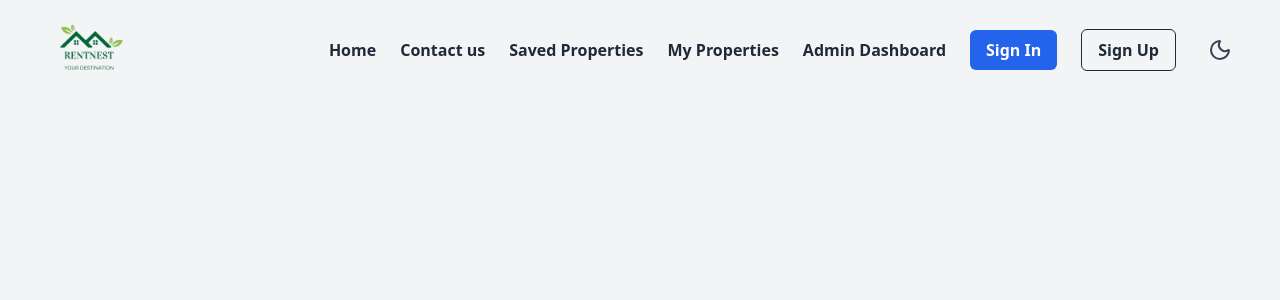
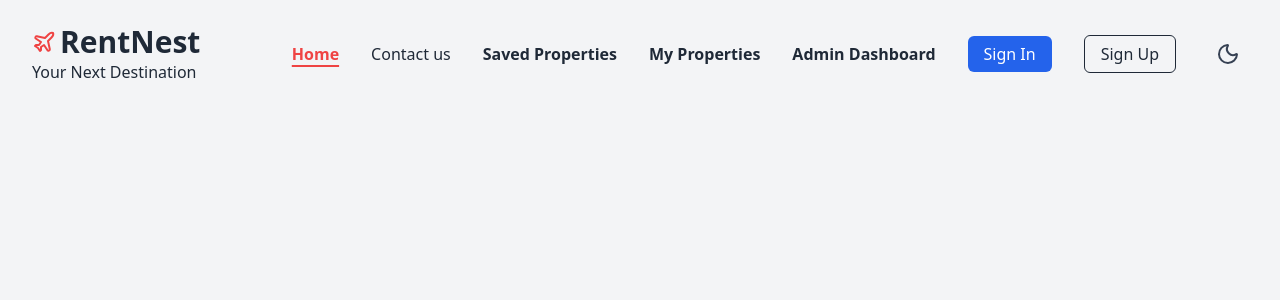
Before and after one commit to khanRabiul/rent-nest, a Next.js app in the folder frontend/: page / in a window 1280 px wide. Shown: the top 300 px of the page. Built offline with nearby package versions, Linux system fonts and the light colour scheme.

Commit message:
frontend() [Navbar.tsx, RentNestLogo.tsx] desktop and mobile menu issues fixed & added active stage, sepated logo component

```diff
--- /dev/null
+++ b/frontend/src/ui/additionals/RentNestLogo.tsx
@@ -0,0 +1,20 @@
+import { Plane } from "lucide-react";
+import Link from "next/link";
+
+const RentNestLogo = () => {
+  return (
+    <>
+
+      <Link href='/' className="flex-shrink-0">
+        <h1 className="text-xl lg:text-2xl xl:text-3xl font-bold inline-flex items-center gap-1">
+          <span className="text-[var(--secondary)] w-6 h-6">
+            <Plane />
+          </span>
+          RentNest</h1>
+        <p className="text-xs md:text-sm lg:text-base">Your Next Destination</p>
+      </Link>
+    </>
+  );
+};
+
+export default RentNestLogo;
--- a/frontend/src/ui/landingpage/Navbar.tsx
+++ b/frontend/src/ui/landingpage/Navbar.tsx
@@ -3,9 +3,9 @@
 import { useEffect, useState } from "react";
 import ThemeSwitcher from "../ThemeSwitcher";
 import Link from "next/link";
-import Image from "next/image";
 import { usePathname } from "next/navigation";
 import { X } from "lucide-react";
+import RentNestLogo from "../additionals/RentNestLogo";
 
 const Navbar = () => {
 
@@ -39,30 +39,34 @@ const Navbar = () => {
     <nav
       className={`fixed top-0 left-0 w-full z-50 transition-all duration-300 ease-in-out ${isScrolled ? 'bg-white/80 backdrop-filter backdrop-blur-lg shadow-lg' : 'bg-transparent'} text-[var(--foreground)]`}
     >
-      <div className="container flex items-center justify-between gap-8">
+      <div className="container flex items-center justify-between gap-6 text-sm xl:text-base py-4 lg:py-6 px-4 lg:px-8">
         {/* Logo on the left */}
-        <Link href='/' className="flex-shrink-0">
-          <Image src='/images/logo/rent-nest-tranparent.png' alt="RentNest Logo" width={100} height={40} />
-        </Link>
+        <div>
+          <RentNestLogo />
+        </div>
 
         {/* Desktop Menu and ThemeSwitcher on the right */}
         <div className="flex-1 flex items-center justify-end">
-          <div className="hidden lg:flex items-center gap-6">
-            <Link href='/' className="font-semibold hover:text-[var(--secondary)]">Home</Link>
-            <Link href='/contact-us' className="font-semibold hover:text-[var(--secondary)]">Contact us</Link>
+          <div className="hidden lg:flex items-center gap-4 lg:gap-6 xl:gap-8">
+            <Link href='/' className={`font-semibold hover:text-[var(--secondary)] ${pathname === '/' ? 'text-[var(--secondary)] underline underline-offset-5 decoration-2' : ''}`}>Home</Link>
+            <Link href='/contact-us' className={`font-medium hover:text-[var(--secondary)] ${pathname === '/contact-us' ? 'text-[var(--secondary)]  underline underline-offset-5 decoration-2' : ''}`}>Contact us</Link>
+
             {isLoggedIn && (
-              <Link href='/saved-properties' className="font-semibold hover:text-[var(--secondary)]">Saved Properties</Link>
+              <Link href='/saved-properties'className={`font-semibold hover:text-[var(--secondary)] ${pathname === '/saved-properties' ? 'text-[var(--secondary)] underline underline-offset-5 decoration-2' : ''}`}>Saved Properties</Link>
             )}
+
             {isLoggedIn && userRole === 'user' && (
-              <Link href='/landlord/dashboard' className="font-semibold hover:text-[var(--secondary)]">My Properties</Link>
+              <Link href='/landlord/dashboard' className={`font-semibold hover:text-[var(--secondary)] ${pathname === '/landlord/dashboard' ? 'text-[var(--secondary)] underline underline-offset-5 decoration-2' : ''}`}>My Properties</Link>
             )}
+
             {isLoggedIn && userRole === 'user' && (
-              <Link href='/admin/dashboard' className="font-semibold hover:text-[var(--secondary)]">Admin Dashboard</Link>
+              <Link href='/admin/dashboard' className={`font-semibold hover:text-[var(--secondary)] ${pathname === '/admin/dashboard' ? 'text-[var(--secondary)] underline underline-offset-5 decoration-2' : ''}`}>Admin Dashboard</Link>
             )}
-            <Link href='/signin' className="font-semibold hover:text-[var(--secondary)] px-4 py-2 bg-[var(--primary)] text-white rounded-md">
+
+            <Link href='/signin' className="text-sm xl:text-base font-medium hover:text-[var(--secondary)] px-4 py-1.5 bg-[var(--primary)] text-white rounded-md">
               Sign In
             </Link>
-            <Link href='/signup' className="font-semibold hover:text-[var(--secondary)] px-4 py-2 border rounded-md">
+            <Link href='/signup' className="text-sm xl:text-base font-medium hover:text-[var(--secondary)] px-4 py-1.5 border rounded-md">
               Sign Up
             </Link>
             <ThemeSwitcher />
@@ -125,15 +129,15 @@ const Navbar = () => {
               <div className="mt-auto flex flex-col gap-2">
                 {!isLoggedIn ? (
                   <>
-                    <Link href="/auth/signin" className="w-full text-center px-4 py-2 rounded-md bg-[var(--primary)] text-white hover:opacity-90 transition-opacity font-semibold" onClick={toggleMobileMenu}>
+                    <Link href="/signin" className="w-full text-center px-4 py-2 rounded-md bg-[var(--primary)] text-white hover:opacity-90 transition-opacity font-medium" onClick={toggleMobileMenu}>
                       Sign In
                     </Link>
-                    <Link href="/auth/signup" className="w-full text-center px-4 py-2 rounded-md border border-[var(--primary)] text-[var(--primary)] hover:bg-[var(--primary)] hover:text-white transition-colors font-semibold" onClick={toggleMobileMenu}>
+                    <Link href="/signup" className="w-full text-center px-4 py-2 rounded-md border border-[var(--primary)] text-[var(--primary)] hover:bg-[var(--primary)] hover:text-white transition-colors font-medium" onClick={toggleMobileMenu}>
                       Sign Up
                     </Link>
                   </>
                 ) : (
-                  <button className="w-full px-4 py-2 rounded-md bg-[var(--secondary)] text-white hover:opacity-90 transition-opacity font-semibold" onClick={toggleMobileMenu}>
+                  <button className="w-full px-4 py-2 rounded-md bg-[var(--secondary)] text-white hover:opacity-90 transition-opacity font-medium" onClick={toggleMobileMenu}>
                     Log Out
                   </button>
                 )}
```
Also changed, not shown: frontend/public/images/logo/rent-nest-tranparent .png (added), frontend/public/images/logo/rent-nest-tranparent.png (deleted).
